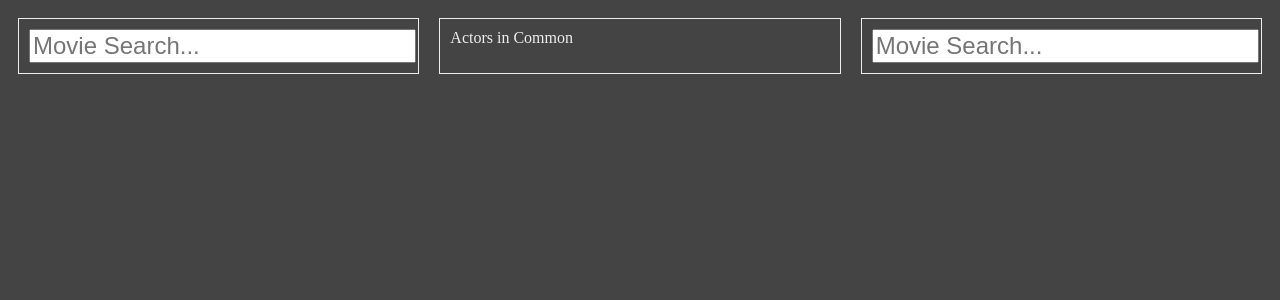
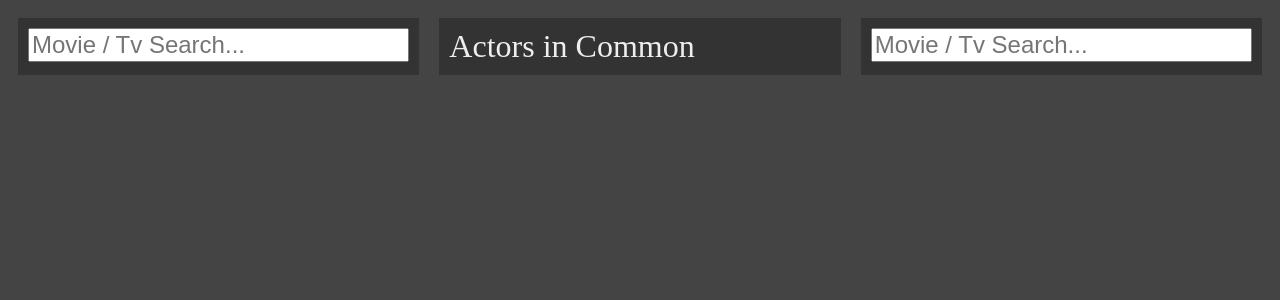
Before and after one commit to TravisTX/actor-connections, an Angular app: page / in a window 1280 px wide. Shown: the top 300 px of the page. Built offline with nearby package versions, Linux system fonts and the light colour scheme.

Commit message:
person component

```diff
--- a/src/app/app.module.ts
+++ b/src/app/app.module.ts
@@ -7,12 +7,14 @@ import { AppComponent } from './app.component';
 import { MoviedbService } from './moviedb.service';
 import { MovieSelectorComponent } from './movie-selector/movie-selector.component';
 import { ByTitleComponent } from './by-title/by-title.component';
+import { PersonComponent } from './person/person.component';
 
 @NgModule({
   declarations: [
     AppComponent,
     MovieSelectorComponent,
-    ByTitleComponent
+    ByTitleComponent,
+    PersonComponent
   ],
   imports: [
     BrowserModule,
--- a/src/app/by-title/by-title.component.html
+++ b/src/app/by-title/by-title.component.html
@@ -1,23 +1,23 @@
 <div class="comparison">
-  <div class="colA">
+  <div>
     <movie-selector (onSelected)="selectMovie('a', $event)"></movie-selector>
 
     <div *ngFor="let cast of aMovieOnlyCast">
-      {{ cast.name }}
+      <person [person]="cast"></person>
     </div>
 
   </div>
-  <div class="colB">
-    Actors in Common
+  <div>
+    <h1>Actors in Common</h1>
 
     <div *ngFor="let cast of sharedCast">
-      {{ cast.name }}
+      <person [person]="cast"></person>
     </div>
   </div>
-  <div class="colC">
+  <div>
     <movie-selector (onSelected)="selectMovie('b', $event)"></movie-selector>
-    <div *ngFor="let cast of bMovieOnlyCast">
-      {{ cast.name }}
+    <div *ngFor="let cast of bMovieOnlyCast" class="cast">
+      <person [person]="cast"></person>
     </div>
   </div>
 </div>
--- a/src/app/media-item-interface.ts
+++ b/src/app/media-item-interface.ts
@@ -3,5 +3,5 @@ export interface IMediaItem {
     id: number;
     title: string;
     date: string;
-    posterPath: string;
+    backdropPath: string;
 }
--- a/src/app/movie-selector/movie-selector.component.html
+++ b/src/app/movie-selector/movie-selector.component.html
@@ -1,5 +1,5 @@
 <div>
-  <input type="text" [ngModel]="query" (ngModelChange)="queryChanged.next($event)" placeholder="Movie Search..." />
+  <input type="text" [ngModel]="query" (ngModelChange)="queryChanged.next($event)" placeholder="Movie / Tv Search..." />
   <div *ngIf="movieSearchResults.length > 0 || tvSearchResults.length > 0" class="auto-complete-results">
     <ul>
       <li *ngFor="let item of movieSearchResults" (click)="selectItem(item)">
@@ -12,7 +12,7 @@
   </div>
 
   <div *ngIf="selectedItem" class="selected-item">
-      <img src="https://image.tmdb.org/t/p/w300_and_h450_bestv2/{{selectedItem.posterPath}}" />
+      <img src="https://image.tmdb.org/t/p/w650_and_h365_bestv2{{selectedItem.backdropPath}}" />
       {{selectedItem.title}}
       {{selectedItem.date}}
   </div>
--- a/src/app/moviedb.service.ts
+++ b/src/app/moviedb.service.ts
@@ -22,7 +22,7 @@ export class MoviedbService {
             id: y.id,
             title: y.title,
             date: y.release_date,
-            posterPath: y.poster_path
+            backdropPath: y.backdrop_path
           };
           results.push(result);
         });
@@ -42,7 +42,7 @@ export class MoviedbService {
             id: y.id,
             title: y.name,
             date: y.first_air_date,
-            posterPath: y.poster_path
+            backdropPath: y.backdrop_path
           };
           results.push(result);
         });
--- /dev/null
+++ b/src/app/person/person.component.html
@@ -0,0 +1,3 @@
+<div class="person">
+  <img src="https://image.tmdb.org/t/p/w132_and_h132_bestv2/{{person.profile_path}}" /> {{ person.name }}
+</div>
--- /dev/null
+++ b/src/app/person/person.component.ts
@@ -0,0 +1,17 @@
+import { Component, Input, OnInit } from '@angular/core';
+
+@Component({
+  selector: 'person',
+  templateUrl: './person.component.html',
+  styleUrls: ['./person.component.css']
+})
+export class PersonComponent implements OnInit {
+  constructor() { }
+
+  @Input()
+  person = undefined;
+
+  ngOnInit() {
+  }
+
+}
--- a/src/styles.css
+++ b/src/styles.css
@@ -1,4 +1,10 @@
-/* You can add global styles to this file, and also import other style files */
+html {
+  box-sizing: border-box;
+}
+*, *:before, *:after {
+  box-sizing: inherit;
+}
+
 body {
     background-color: #444;
     color: #eee;
@@ -15,6 +21,11 @@ input[type=text] {
     font-size: 1.5em;
 }
 
+h1 {
+    margin: 0;
+    font-weight: normal;
+}
+
 .comparison {
     display: flex;
 }
@@ -24,7 +35,7 @@ input[type=text] {
     padding: 10px;
     margin: 10px;
     width: 33%;
-    border: 1px solid #eee;
+    background-color: #333;
 }
 
 .auto-complete-results {
@@ -47,8 +58,7 @@ input[type=text] {
     background-color: #111;
     padding: 10px;
     font-weight: bold;
-    max-width: 300px;
-    margin: 5px auto;
+    margin: 5px 0;
 }
 
 .selected-item img {
@@ -56,6 +66,18 @@ input[type=text] {
     max-width: 100%;
     border: 2px solid #eee;
     margin-bottom: 5px;
+}
 
+.person {
+    width: 132px;
+    margin: 5px;
+    float: left;
+    text-align: center;
+}
 
+.person img {
+    width: 132px;
+    height: 132px;
+    border-radius: 50%;
+    border: 2px solid #eee;
 }
```
Also changed, not shown: src/app/person/person.component.css (added), 1 other file (tests, documents, lock files or other folders).
